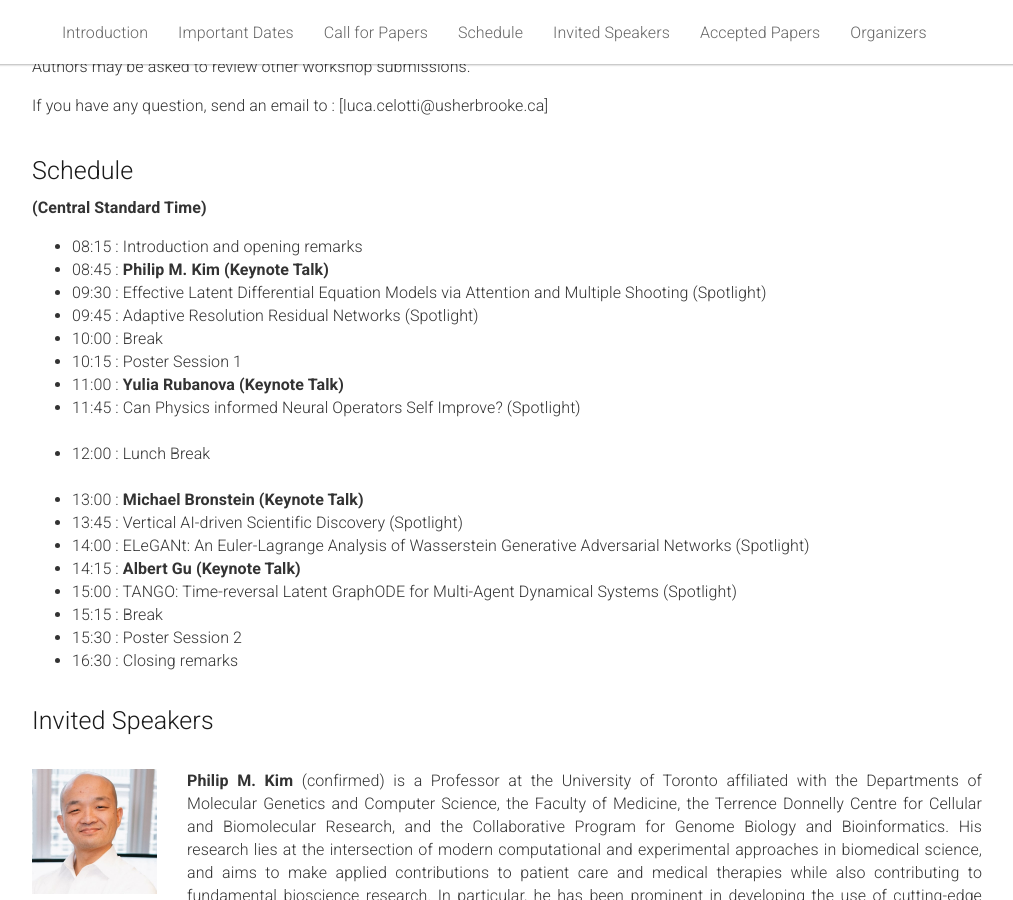
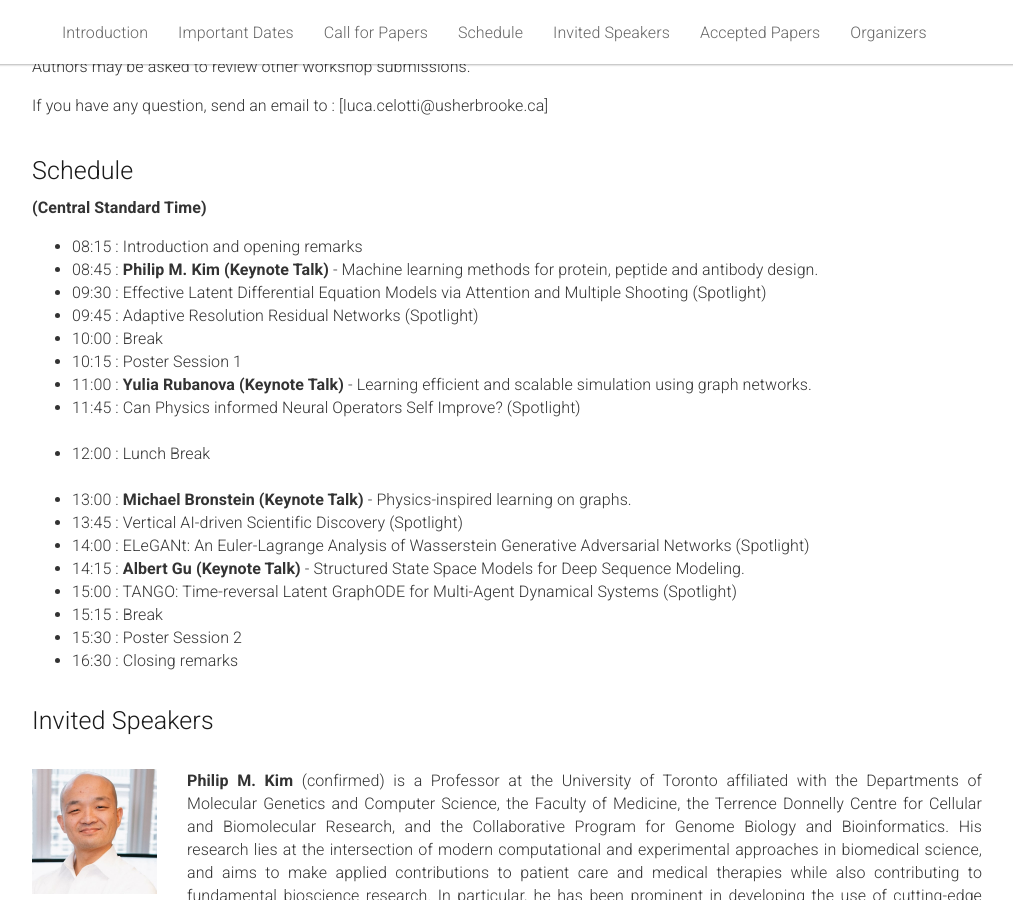
Before and after one commit to dlde-2023/dlde-2023.github.io, a Jekyll site: the page built from _pages/home.md, in a window 1280 px wide and 900 px high, scrolled down 1848 px. Shown: the whole window, without its empty margins (133-1146 px from the left). Built offline with Jekyll 4.4.1, drawn with Linux system fonts in a browser that asks for light colours.

Commit message:
minor changes

```diff
--- a/_pages/home.md
+++ b/_pages/home.md
@@ -166,7 +166,7 @@ Responding to demand from last year's attendees, <b>this year's edition will pla
     <ul>
       <li>08:15 : Introduction and opening remarks </li>
 
-      <li>08:45 : <strong>Philip M. Kim (Keynote Talk)</strong> </li>
+      <li>08:45 : <strong>Philip M. Kim (Keynote Talk)</strong> - Machine learning methods for protein, peptide and antibody design. </li>
 
       <li>09:30 : Effective Latent Differential Equation Models via Attention and Multiple Shooting (Spotlight) </li>
       <li>09:45 : Adaptive Resolution Residual Networks (Spotlight) </li>
@@ -174,18 +174,18 @@ Responding to demand from last year's attendees, <b>this year's edition will pla
       <li>10:00 : Break </li>
       <li>10:15 : Poster Session 1 </li>
 
-      <li>11:00 : <strong>Yulia Rubanova (Keynote Talk)</strong> </li>
+      <li>11:00 : <strong>Yulia Rubanova (Keynote Talk)</strong> - Learning efficient and scalable simulation using graph networks. </li>
       <li>11:45 : Can Physics informed Neural Operators Self Improve? (Spotlight) </li>
 
       <br>
       <li>12:00 : Lunch Break </li>
       <br>
 
-      <li>13:00 : <strong>Michael Bronstein (Keynote Talk)</strong> </li>
+      <li>13:00 : <strong>Michael Bronstein (Keynote Talk)</strong> - Physics-inspired learning on graphs. </li>
       <li>13:45 : Vertical AI-driven Scientific Discovery (Spotlight) </li>
       <li>14:00 : ELeGANt: An Euler-Lagrange Analysis of Wasserstein Generative Adversarial Networks (Spotlight) </li>
 
-      <li>14:15 : <strong>Albert Gu (Keynote Talk)</strong> </li>
+      <li>14:15 : <strong>Albert Gu (Keynote Talk)</strong> - Structured State Space Models for Deep Sequence Modeling. </li>
       <li>15:00 : TANGO: Time-reversal Latent GraphODE for Multi-Agent Dynamical Systems (Spotlight) </li>
 
       <li>15:15 : Break </li>
```
